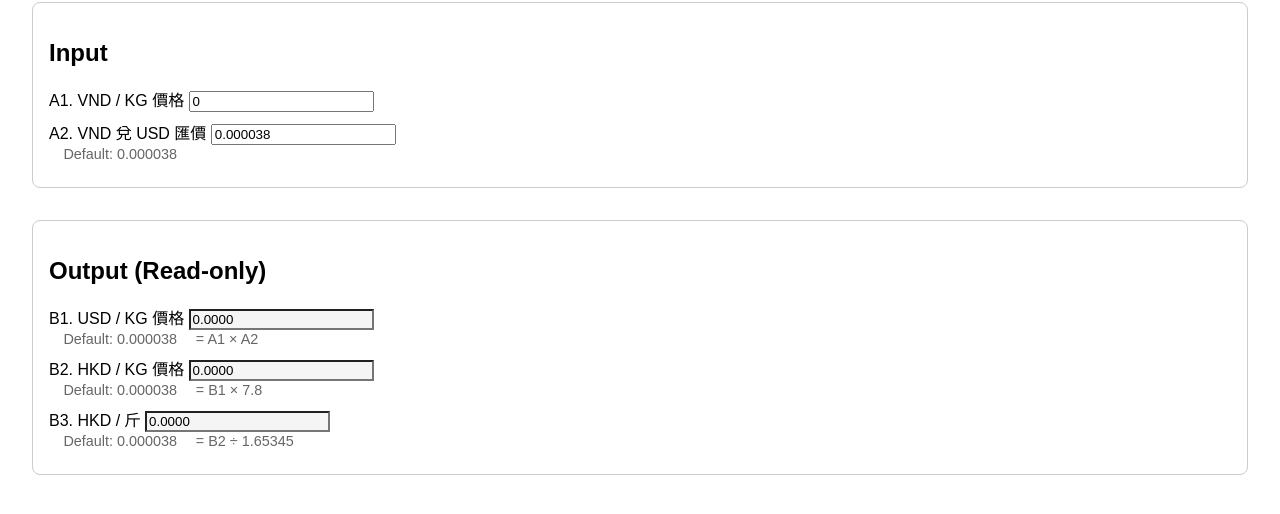
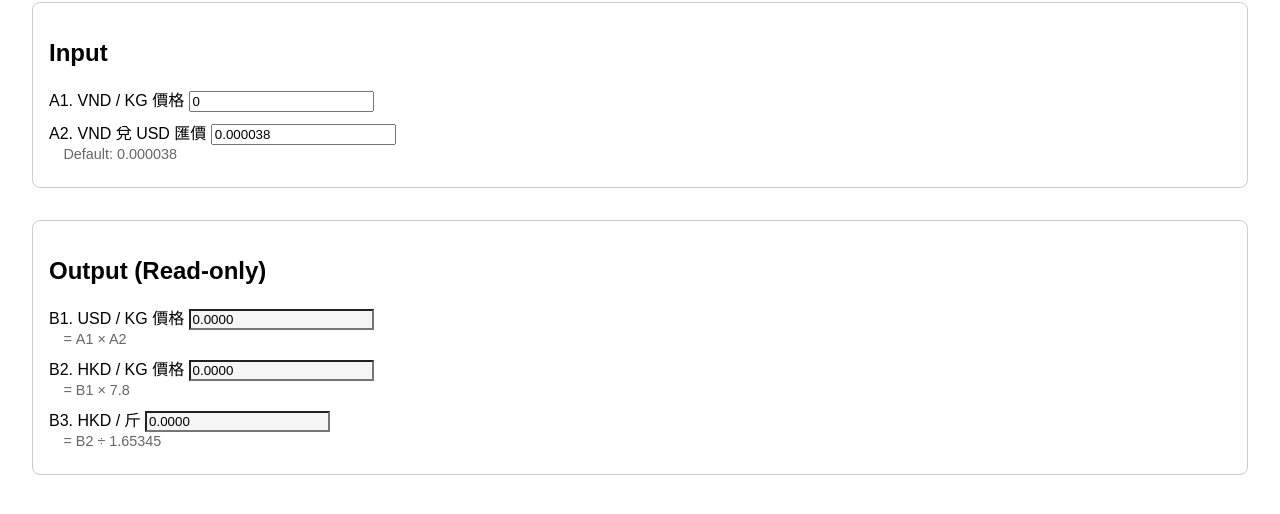
Before and after one commit to raphaelrickyleung/foreign-price-calculator, a plain HTML site: page index.html in a window 1280 px wide. Shown: the part 88-602 px from the top of the page. Drawn offline with Linux system fonts and the light colour scheme.

Commit message:
Remove default value remarks from output section in index.html

```diff
--- a/index.html
+++ b/index.html
@@ -37,19 +37,16 @@
         <label>
             B1. USD / KG 價格
             <input type="number" id="usdPerKg" readonly><br />
-            <span class="remark">Default: 0.000038</span>
             <span class="remark">= A1 × A2</span>
         </label>
         <label>
             B2. HKD / KG 價格
             <input type="number" id="hkdPerKg" readonly><br />
-            <span class="remark">Default: 0.000038</span>
             <span class="remark">= B1 × 7.8</span>
         </label>
         <label>
             B3. HKD / 斤
             <input type="number" id="hkdPerJin" readonly><br />
-            <span class="remark">Default: 0.000038</span>
             <span class="remark">= B2 ÷ 1.65345</span>
         </label>
     </section>
```
